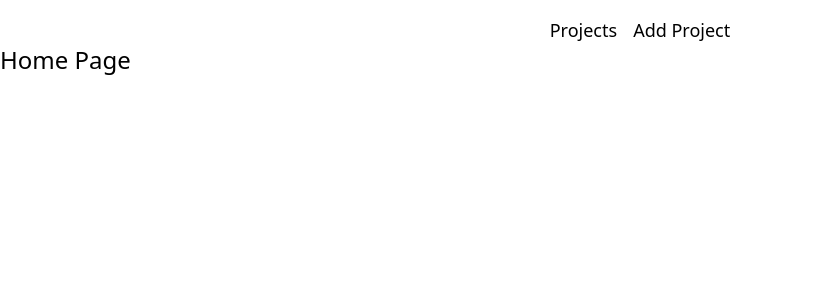
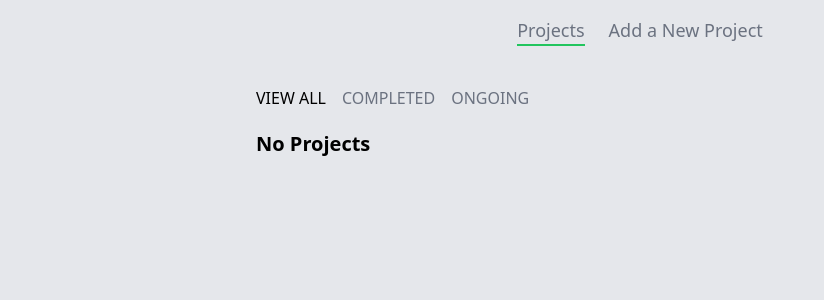
Before and after one commit to aayushbatra02/todo-app, a Vue app: page / in a window 1280 px wide. Shown: the top 300 px of the page, without its empty margins (0-824 px from the left). Built offline with nearby package versions, Linux system fonts and the light colour scheme.

Commit message:
complete layout and functionality

```diff
--- a/package.json
+++ b/package.json
@@ -10,11 +10,13 @@
   "dependencies": {
     "core-js": "^3.8.3",
     "vue": "^3.2.13",
-    "vue-router": "^4.0.3"
+    "vue-router": "^4.0.3",
+    "vue-unique-id": "^3.2.1"
   },
   "devDependencies": {
     "@babel/core": "^7.12.16",
     "@babel/eslint-parser": "^7.12.16",
+    "@iconify/vue": "^4.1.2",
     "@vue/cli-plugin-babel": "~5.0.0",
     "@vue/cli-plugin-eslint": "~5.0.0",
     "@vue/cli-plugin-router": "~5.0.0",
--- a/src/App.vue
+++ b/src/App.vue
@@ -1,5 +1,5 @@
 <template>
-  <div>
+  <div class="bg-gray-200 w-[100vw] h-[100vh]">
     <NavBar />
     <router-view />
   </div>
@@ -8,6 +8,14 @@
 <script>
 import NavBar from "./components/NavBar.vue";
 export default {
-  components: {NavBar},
+  components: { NavBar },
 };
 </script>
+
+<style>
+* {
+  margin: 0;
+  padding: 0;
+  box-sizing: border-box;
+}
+</style>
--- a/src/components/NavBar.vue
+++ b/src/components/NavBar.vue
@@ -1,8 +1,8 @@
 <template>
-  <div class="flex justify-center gap-4 mt-4 text-lg">
-    <RouterLink to="/">Projects</RouterLink>
-    <RouterLink to="/add-project"
-      >Add Project</RouterLink
+  <div class="flex justify-center gap-6 pt-4 text-lg text-gray-500 mb-10">
+    <RouterLink activeClass="border-b-2 border-green-500" to="/">Projects</RouterLink>
+    <RouterLink activeClass="border-b-2 border-green-500" to="/add-project"
+      >Add a New Project</RouterLink
     >
   </div>
 </template>
--- a/src/views/AddProjectView.vue
+++ b/src/views/AddProjectView.vue
@@ -1,5 +1,75 @@
 <template>
-  <div>
-    <h1>Add Project</h1>
+  <div class="flex flex-col bg-white w-[60%] m-auto p-4">
+    <label class="text-gray-400 my-4" for="title">TITLE</label>
+    <input
+      @input="validateTitle"
+      v-model="title"
+      class="focus:border-none p-2 border-b-2 border-gray-200"
+      type="text"
+    />
+    <div v-if="titleErrorMessage" class="text-red-500 my-2">
+      {{ titleErrorMessage }}
+    </div>
+    <label class="text-gray-400 my-4" for="details">DETAILS</label>
+    <textarea
+      @input="validateDetails"
+      v-model="details"
+      class="focus:border-none p-2 border-2 border-gray-20"
+      type="text"
+    ></textarea>
+    <div v-if="detailsErrorMessage" class="text-red-500 my-2">
+      {{ detailsErrorMessage }}
+    </div>
+    <button
+      @click="addProjectHandler"
+      class="my-4 bg-green-600 w-max m-auto text-white px-3 py-2 rounded-lg"
+    >
+      Add Project
+    </button>
   </div>
 </template>
+
+<script>
+export default {
+  data() {
+    return {
+      title: null,
+      details: null,
+      titleErrorMessage: null,
+      detailsErrorMessage: null,
+      doValidation: false,
+    };
+  },
+  methods: {
+    validateTitle() {
+      this.titleErrorMessage =
+        !this.title && this.doValidation ? "Title is required" : null;
+    },
+    validateDetails() {
+      this.detailsErrorMessage =
+        !this.details && this.doValidation ? "Details are required" : null;
+    },
+    addProjectHandler() {
+      this.doValidation = true;
+      this.validateTitle();
+      this.validateDetails();
+      if (this.title && this.details) {
+        let projects = JSON.parse(localStorage.getItem("projects"));
+        if (!projects) {
+          projects = [];
+          localStorage.setItem("projects", JSON.stringify(projects));
+        }
+        projects.push({
+          id: new Date().getTime(),
+          title: this.title,
+          details: this.details,
+          isCompleted: false,
+        });
+        localStorage.setItem("projects", JSON.stringify(projects));
+        this.title = "";
+        this.details = "";
+      }
+    },
+  },
+};
+</script>
--- a/src/views/ProjectsView.vue
+++ b/src/views/ProjectsView.vue
@@ -1,5 +1,184 @@
 <template>
-  <div class="text-2xl">
-    Home Page
+  <div class="w-[60%] m-auto">
+    <div class="flex gap-4 text-gray-500 mb-5">
+      <button
+        :class="{ 'text-black': activeFilter === 'viewAll' }"
+        @click="filterHandler('viewAll')"
+      >
+        VIEW ALL
+      </button>
+      <button
+        :class="{ 'text-black': activeFilter === 'completed' }"
+        @click="filterHandler('completed')"
+      >
+        COMPLETED
+      </button>
+      <button
+        :class="{ 'text-black': activeFilter === 'ongoing' }"
+        @click="filterHandler('ongoing')"
+      >
+        ONGOING
+      </button>
+    </div>
+    <div v-if="filteredProjects.length === 0" class="text-xl font-bold">
+      No Projects
+    </div>
+    <div class="flex flex-col gap-4" v-else>
+      <div
+        class="bg-white p-4 rounded border-l-4 cursor-pointer"
+        :class="[project.isCompleted ? 'border-green-500' : 'border-pink-600']"
+        v-for="project in filteredProjects"
+        :key="project.id"
+        @click="descriptionHandler(project.id)"
+      >
+        <div class="flex justify-between">
+          <div class="font-semibold text-xl">{{ project.title }}</div>
+          <div class="flex gap-3 items-center">
+            <Icon
+              @click="deleteHandler(project.id)"
+              class="w-6 h-6 cursor-pointer text-gray-400 hover:text-red-700"
+              icon="ic:baseline-delete"
+            />
+            <Icon
+              class="w-6 h-6 cursor-pointer text-gray-400 hover:text-blue-500"
+              icon="ic:baseline-edit"
+            />
+            <Icon
+              @click="checkHandler(project.id)"
+              class="w-6 h-6 cursor-pointer text-gray-400"
+              icon="ic:baseline-check"
+              :class="[project.isCompleted ? 'text-green-500' : '']"
+            />
+          </div>
+        </div>
+        <div v-if="isDescIdPresent(project.id)" class="text-gray-500 mt-2">
+          {{ project.details }}
+        </div>
+      </div>
+    </div>
   </div>
 </template>
+
+<script>
+import { Icon } from "@iconify/vue";
+export default {
+  components: { Icon },
+  data() {
+    return {
+      activeFilter: "viewAll",
+      projects: [],
+      filteredProjects: [],
+      descriptionIds: [],
+    };
+  },
+  mounted() {
+    let projectsInLocal = JSON.parse(localStorage.getItem("projects"));
+    if (!projectsInLocal) {
+      projectsInLocal = [];
+      localStorage.setItem("projects", JSON.stringify(projectsInLocal));
+    }
+    this.projects = projectsInLocal;
+    this.filteredProjects = projectsInLocal;
+
+    // const testProjects = [
+    //   {
+    //     id: 1714473636515,
+    //     title: "test1",
+    //     details: "desc1",
+    //     isCompleted: false,
+    //   },
+    //   {
+    //     id: 1714473645180,
+    //     title: "test2",
+    //     details: "desc2",
+    //     isCompleted: true,
+    //   },
+    //   {
+    //     id: 1714473654024,
+    //     title: "test3",
+    //     details: "desc3",
+    //     isCompleted: true,
+    //   },
+    //   {
+    //     id: 1714473662646,
+    //     title: "test4",
+    //     details: "ustry's standard dummy text ever since the 1500s, when an unknown printer took a galley of type and scrambled it to make a type specimen book. It has survived not only five centuries, but also the leap into electronic ty",
+    //     isCompleted: true,
+    //   },
+    //   {
+    //     id: 1714473672228,
+    //     title: "test5",
+    //     details: "desc5",
+    //     isCompleted: false,
+    //   },
+    // ];
+    // localStorage.setItem("products", JSON.stringify(testProjects));
+    // this.projects = testProjects;
+  },
+  methods: {
+    filterHandler(filter) {
+      switch (filter) {
+        case "completed": {
+          this.filteredProjects = this.projects.filter(
+            (project) => project.isCompleted
+          );
+          break;
+        }
+        case "ongoing": {
+          this.filteredProjects = this.projects.filter(
+            (project) => !project.isCompleted
+          );
+          break;
+        }
+        default: {
+          this.filteredProjects = this.projects;
+          break;
+        }
+      }
+      this.activeFilter = filter;
+    },
+    checkHandler(id) {
+      const updatedProjects = this.projects.map((project) => {
+        if (project.id === id) {
+          project.isCompleted = !project.isCompleted;
+        }
+        return project;
+      });
+      this.projects = updatedProjects;
+      localStorage.setItem("projects", JSON.stringify(this.projects));
+    },
+    deleteHandler(id) {
+      const updatedProjects = this.projects.filter(
+        (project) => project.id !== id
+      );
+      this.projects = updatedProjects;
+      localStorage.setItem("projects", JSON.stringify(this.projects));
+    },
+    isDescIdPresent(id) {
+      let isPresent = false;
+      if (this.descriptionIds.find((descId) => descId === id)) {
+        isPresent = true;
+      }
+      return isPresent;
+    },
+    descriptionHandler(id) {
+      if (this.isDescIdPresent(id)) {
+        const newIds = this.descriptionIds.filter((descId) => descId !== id);
+        this.descriptionIds = newIds;
+      } else {
+        const newIds = [...this.descriptionIds, id];
+        this.descriptionIds = newIds;
+      }
+      console.log(this.descriptionIds);
+    },
+  },
+  watch: {
+    projects() {
+      this.filterHandler(this.activeFilter);
+    },
+    activeFilter() {
+      this.descriptionIds = [];
+    },
+  },
+};
+</script>
```
Also changed, not shown: src/main.js (+5 -5 lines), 2 other files (tests, documents, lock files or other folders).
